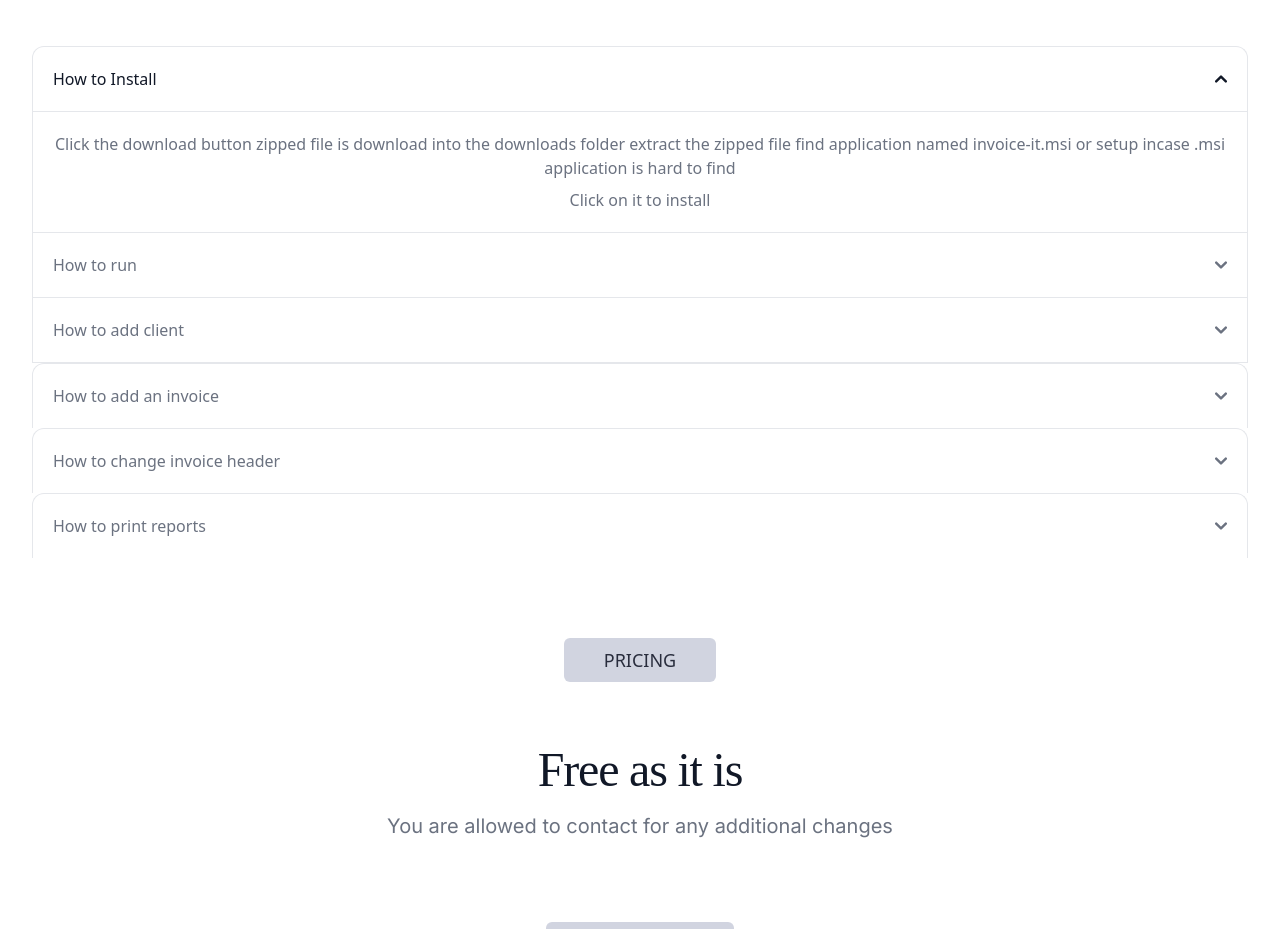
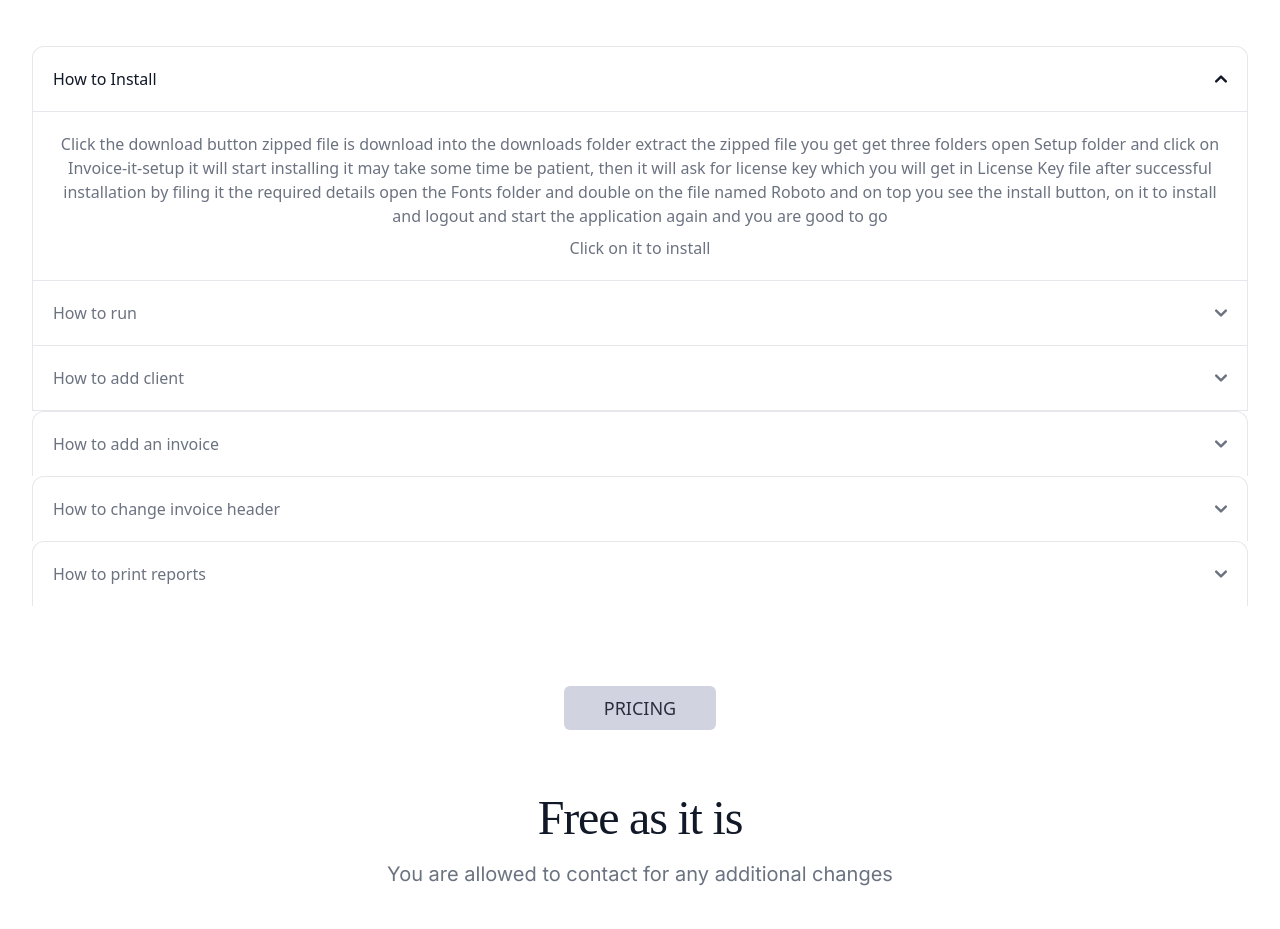
Before and after one commit to edmond025-dev/Invoice-app-webiste, a React (Vite) app: page / in a window 1280 px wide. Shown: the part 1620-2549 px from the top of the page. Built offline with nearby package versions, Linux system fonts and the light colour scheme; a web font is replaced by a local one.

Commit message:
changed the installation instructions

```diff
--- a/src/components/Faqs.jsx
+++ b/src/components/Faqs.jsx
@@ -46,7 +46,8 @@ const Faqs = () => {
     <div className="p-5 border border-b-0 border-gray-200 dark:border-gray-700 dark:bg-gray-900">
       <p className="mb-2 text-gray-500 dark:text-gray-400">
         Click the download button zipped file is download into the downloads folder extract the zipped file
-        find application named invoice-it.msi or setup incase .msi application is hard to find
+        you get get three folders open Setup folder and click on Invoice-it-setup it will start installing it may take some time be patient, then it will ask for license key which you will get in License Key file after successful installation by filing it the required details open the Fonts folder and double on the file named Roboto and
+        on top you see the install button, on it to install and logout and start the application again and you are good to go
       </p>
       <p className="text-gray-500 dark:text-gray-400">
         Click on it to install{" "}
```
